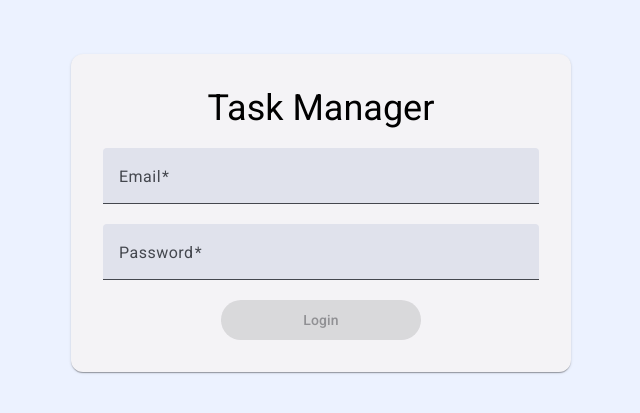
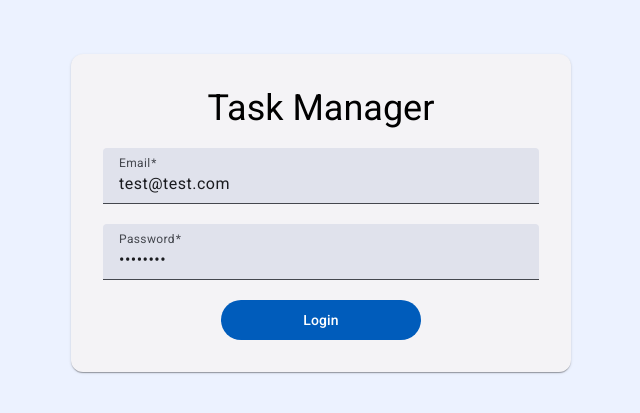
Before and after one commit to jitendra-dev68/task-management, an Angular app: page /login in a window 1280 px wide. Shown: the part 187-600 px from the top of the page, without its empty margins (319-959 px from the left). Built offline with nearby package versions, Linux system fonts and the light colour scheme.

Commit message:
global error handler

```diff
--- a/src/app/app.config.ts
+++ b/src/app/app.config.ts
@@ -1,8 +1,14 @@
-import { ApplicationConfig, provideZoneChangeDetection } from '@angular/core';
+import {
+  ApplicationConfig,
+  ErrorHandler,
+  provideZoneChangeDetection,
+} from '@angular/core';
 import { provideRouter } from '@angular/router';
 import { routes } from './app.routes';
 import { provideAnimationsAsync } from '@angular/platform-browser/animations/async';
 import { provideHttpClient } from '@angular/common/http';
+import { GlobalErrorHandlerService } from './core/errors/global-error-handler.service';
+import { MAT_SNACK_BAR_DEFAULT_OPTIONS } from '@angular/material/snack-bar';
 
 export const appConfig: ApplicationConfig = {
   providers: [
@@ -10,5 +16,7 @@ export const appConfig: ApplicationConfig = {
     provideRouter(routes),
     provideAnimationsAsync(),
     provideHttpClient(),
+    { provide: ErrorHandler, useClass: GlobalErrorHandlerService },
+    { provide: MAT_SNACK_BAR_DEFAULT_OPTIONS, useValue: { duration: 1000 } },
   ],
 };
--- /dev/null
+++ b/src/app/core/errors/global-error-handler.service.ts
@@ -0,0 +1,13 @@
+import { ErrorHandler, inject, Injectable } from '@angular/core';
+import { MatSnackBar } from '@angular/material/snack-bar';
+@Injectable()
+export class GlobalErrorHandlerService implements ErrorHandler {
+  private readonly _snackBar = inject(MatSnackBar);
+
+  handleError(error: Error) {
+    this._snackBar.open(error.message, 'OK', {
+      horizontalPosition: 'right',
+      verticalPosition: 'top',
+    });
+  }
+}
--- a/src/app/pages/auth/login/login.component.ts
+++ b/src/app/pages/auth/login/login.component.ts
@@ -7,6 +7,8 @@ import { LoginForm } from './login.model';
 import { ReactiveFormsModule } from '@angular/forms';
 import { AuthService } from '../../../core/services/auth.service';
 import { map } from 'rxjs';
+import { MatSnackBar } from '@angular/material/snack-bar';
+import { Router } from '@angular/router';
 
 @Component({
   selector: 'app-login',
@@ -24,7 +26,8 @@ import { map } from 'rxjs';
 export class LoginComponent {
   loginForm = LoginForm;
   private readonly _auth = inject(AuthService);
-
+  private readonly _snackBar = inject(MatSnackBar);
+  private readonly _router = inject(Router);
   login() {
     this._auth
       .login(this.loginForm.value)
@@ -36,7 +39,11 @@ export class LoginComponent {
           if (!user) {
             throw new Error('User not found');
           }
-          console.log('user: ', user);
+          this._snackBar.open('Login Success', 'OK', {
+            horizontalPosition: 'right',
+            verticalPosition: 'top',
+          });
+          this._router.navigateByUrl('home');
         })
       )
       .subscribe();
--- a/src/app/pages/auth/login/login.model.ts
+++ b/src/app/pages/auth/login/login.model.ts
@@ -1,11 +1,11 @@
 import { FormControl, FormGroup, Validators } from '@angular/forms';
 
 export const LoginForm = new FormGroup({
-  email: new FormControl('', {
+  email: new FormControl('test@test.com', {
     validators: [Validators.required, Validators.email],
     nonNullable: true,
   }),
-  password: new FormControl('', {
+  password: new FormControl('Test@123', {
     validators: Validators.required,
     nonNullable: true,
   }),
```
Also changed, not shown: 1 other file (tests, documents, lock files or other folders).
